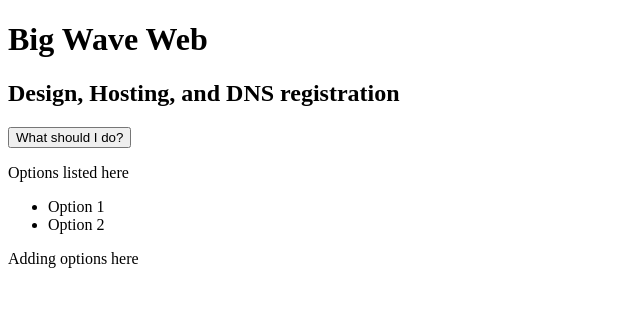
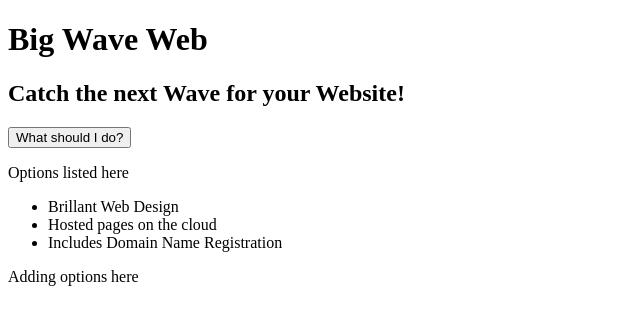
Before and after one commit to ireaneus/React-vite-components, a React (Vite) app: page / in a window 1280 px wide. Shown: the top 324 px of the page, without its empty margins (0-640 px from the left). Built offline with nearby package versions, Linux system fonts and the light colour scheme; the HTML template or start-up script is replaced by a standard one.

Commit message:
props.components

```diff
--- a/src/App.jsx
+++ b/src/App.jsx
@@ -1,10 +1,10 @@
 import React from 'react';
 
-function Header() {
+function Header(props) {
   return (
     <div>
-      <h1>Big Wave Web</h1>
-      <h2>Design, Hosting, and DNS registration</h2>
+      <h1>{props.title}</h1>
+      <h2>{props.subtitle}</h2>
     </div>
   );
 }
@@ -17,32 +17,45 @@ function Action() {
   );
 }
 
-function Option() {
+function Options(props) {
   return (
     <div>
       <p>Options listed here</p>
       <ul>
-        <li>Option 1</li>
-        <li>Option 2</li>
+        {props.options.map((option) => (
+          <Option key={option} optionText={option} />
+        ))}
       </ul>
     </div>
   );
 }
 
-function AddOption() {
+function Option(props) {
   return (
     <div>
-      <p>Adding options here</p>
+      <li>{props.optionText}</li>
     </div>
   );
 }
 
+function AddOption() {
+  return <div>Adding options here</div>;
+}
+
 function App() {
+  const title = 'Big Wave Web';
+  const subtitle = 'Catch the next Wave for your Website!';
+  const options = [
+    'Brillant Web Design',
+    'Hosted pages on the cloud',
+    'Includes Domain Name Registration',
+  ];
+
   return (
     <div>
-      <Header />
+      <Header title={title} subtitle={subtitle} />
       <Action />
-      <Option />
+      <Options options={options} />
       <AddOption />
     </div>
   );
```
